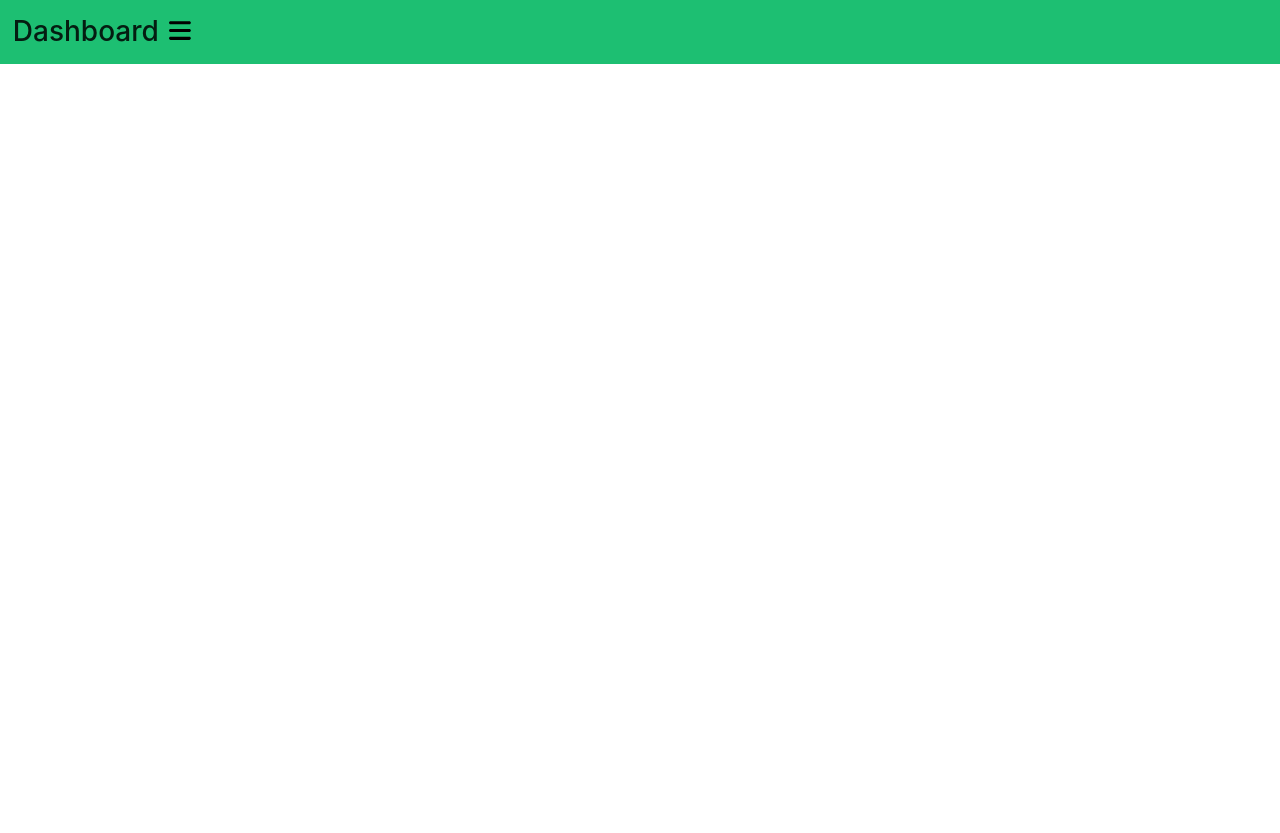
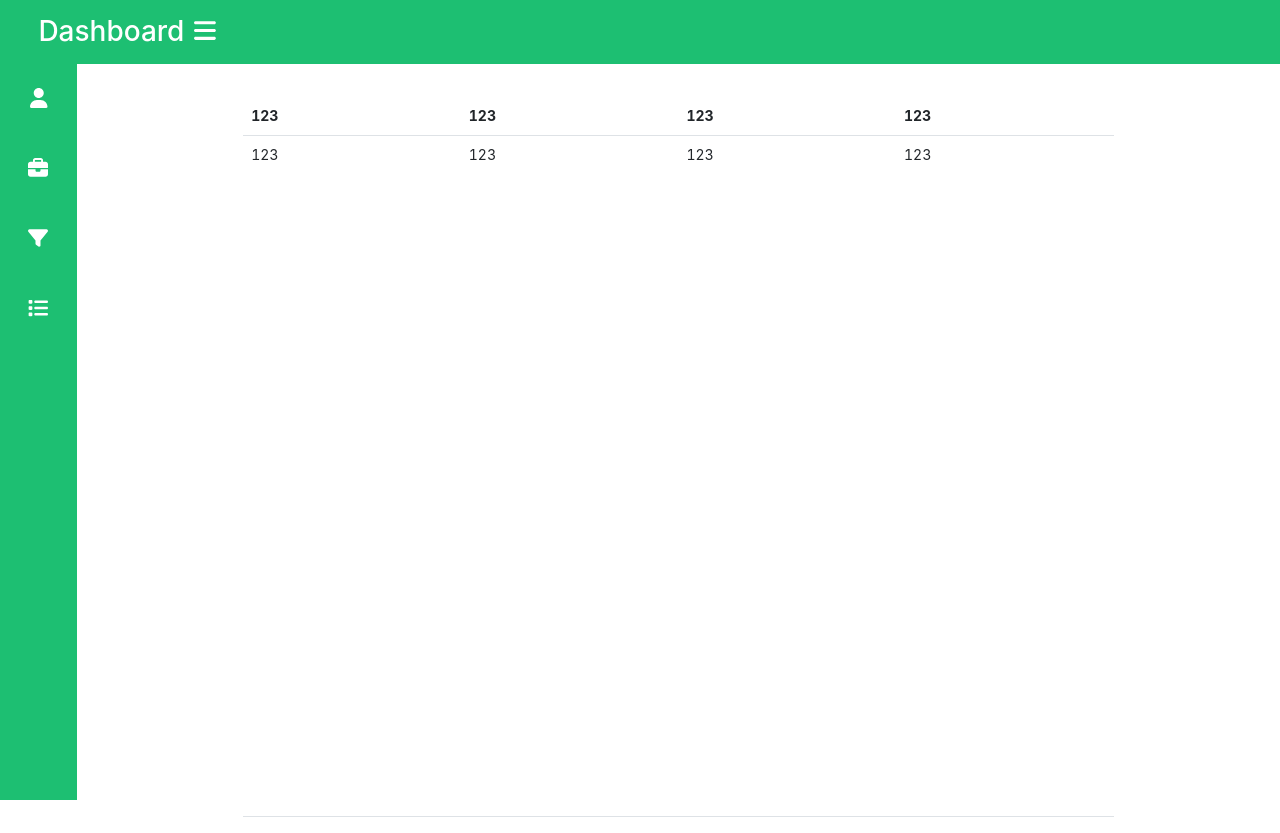
Before and after one commit to MinhNguyen153216/fiverr-typescript, a React (Create React App) app: page /admin in a window 1280 px wide. Before the commit the page ends 800 px from the top, so only its background shows below. Built offline with nearby package versions, Linux system fonts and the light colour scheme.

Commit message:
'doing_table'

```diff
--- a/src/assets/scss/templates/admin/adminTemplate.scss
+++ b/src/assets/scss/templates/admin/adminTemplate.scss
@@ -1,54 +1,103 @@
 @import "../../base/base";
 @import "../../themes/variables";
 
-.admin-page{
+.admin-page {
   display: flex;
   flex-direction: column;
-.nav{
-    height: 4rem;
-    background-color:#1dbf72;
-    .nav-left{
+  .top {
+    width: 100vw;
+    height: 8vh;
+    background-color: #1dbf72;
+    z-index: 5;
+    display: flex;
+    justify-content: space-between;
+    align-items: center;
+    .nav-left {
       display: flex;
       justify-content: center;
       align-items: center;
-        margin-left: 1%;
-        h3{
+      margin-left: 3%;
+      h3 {
         margin-bottom: 0;
         margin-right: 10px;
+        color: #fff;
       }
-        .opensidebar{
+      .opensidebar {
         font-size: 25px;
-            color: black;
-        }
-
+        color: #fff;
+        &:hover {
+          cursor: pointer;
         }
       }
-.sidebarNav{
-    width: 250px;
-    height: 100vh;
+    }
+  }
+  .bottom {
+    height: 92vh;
+    display: flex;
+    flex-direction: row;
+    align-items: center;
+    .sidebarNav {
+      width: 25vw;
+      height: 100%;
       background-color: #1dbf72;
-    transition: all 0.3s;
+      transition: all 0.2s;
       display: flex;
       flex-direction: column;
       align-items: center;
 
-    .closesidebar{
-        font-size: 25px;
-        color: black;
-       position: relative;
-       margin-top: 7%;
+      // .closesidebar{
+      //     font-size: 25px;
+      //     color: black;
+      //    position: relative;
+      //    margin-top: 7%;
+      //    &:hover{
+      //     cursor: pointer;
+      //    }
 
-       i{
-        position: absolute;
-        top: 2%;
-        left: 30%;
-        width: 100%;
+      //    i{
+      //     position: absolute;
+      //     top: 2%;
+      //     left: 30%;
+      //     width: 100%;
+      //    }
+      //     // padding-top: 25%;
+
+      //     margin-bottom: 20%;
+      // }
+      .menu {
+        .menuItem {
+          display: flex;
+          flex-direction: row;
+          align-items: center;
+          height: 70px;
+          justify-content: flex-start;
+          align-items: center;
+          .icon {
+            font-size: 20px;
+            color: #fff;
+            margin-right: 15px;
+            // margin: 0 auto;
           }
-        // padding-top: 25%;
-
-        margin-bottom: 20%;
-    }
-
-
+          .link_text {
+            color: #fff;
+            font-size: 17px;
           }
         }
+      }
+    }
+    .adminuser {
+        width: 85vw;
+        height: 100%;
+      margin: 3% auto;
+
+      display: flex;
+      flex-direction: row;
+    justify-content: center;
+      table {
+        width: 80%;
+        tr {
+        }
+      }
+    }
+  }
+}
--- a/src/pages/Admin/AdminUser/AdminUser.tsx
+++ b/src/pages/Admin/AdminUser/AdminUser.tsx
@@ -4,6 +4,25 @@ type Props = {}
 
 export default function AdminUser({}: Props) {
   return (
-    <div>AdminUser</div>
+    <div className='adminuser'>
+      <table className='table'>
+        <thead>
+        <tr>
+          <th>123</th>
+          <th>123</th>
+          <th>123</th>
+          <th>123</th>
+        </tr>
+        </thead>
+        <tbody>
+         <tr>
+         <td>123</td>
+          <td>123</td>
+          <td>123</td>
+          <td>123</td>
+         </tr>
+        </tbody>
+      </table>
+    </div>
   )
 }
--- a/src/templates/Admin/AdminTemplate.tsx
+++ b/src/templates/Admin/AdminTemplate.tsx
@@ -1,6 +1,7 @@
 import React, { useState } from "react";
 import { NavLink } from "react-router-dom";
 import AdminService from "../../pages/Admin/AdminService/AdminService";
+import AdminUser from "../../pages/Admin/AdminUser/AdminUser";
 
 type Props = {};
 
@@ -39,26 +40,8 @@ export default function AdminTemplate({}: Props) {
 
   return (
     <div className="admin-page ">
-      {/* <div className="d-flex" style={{ minHeight: "100vh" }}>
-        <div className="sidebar p-5" style={{backgroundColor:'#46546c'}}>
-          <nav className="d-flex flex-column " >
-            <div className="sidebarTop d-flex">
-            <a className="text-white me-3" href="#">Dashboard</a>
-            <i className="fa-solid fa-bars text-white"></i>
-            </div>
-            <div className="menu d-flex flex-column">
-            <a className="text-white" href="#">Quản lí người dùng</a>
-            <a className="text-white" href="#">Quản lí công việc</a>
-            <a className="text-white" href="#">Quản lí loại công việc</a>
-            <a className="text-white" href="#">Quản lí dịch vụ</a>
-            </div>
-          </nav>
-        </div>
-        <div className="main">
 
-        </div>
-      </div> */}
-      <div className="nav">
+      <div className="top ">
         <div className="nav-left">
           <h3>Dashboard</h3>
           <div className="opensidebar" onClick={showSidebar}>
@@ -67,27 +50,25 @@ export default function AdminTemplate({}: Props) {
         </div>
         <div className="nav-right"></div>
       </div>
+      <div className="bottom">
       <div
         className="sidebarNav"
         style={
           sidebar
-            ? { position: "fixed", top: "0", left: "0%" }
-            : { position: "fixed", top: "0", left: "-100%" }
+            ? {width:'20%'}
+            : { width:'6%' }
         }
       >
-        <div className="closesidebar" onClick={showSidebar}>
+        {/* <div className="closesidebar"  onClick={showSidebar}>
           <i className="fa-solid fa-xmark"></i>
-        </div>
+        </div> */}
         <div className="menu">
-        {/* <i className="fa-solid fa-bars"></i> */}
-
-
           {menuItem.map((item, index) => {
             return (
-              <NavLink to={item.path} key={index} className="link">
-                <div>
-                  <span className="icon">{item.icon}</span>
-                  <span className="link_text">{item.title}</span>
+              <NavLink to={item.path} key={index} >
+                <div className="menuItem">
+                  <span className="icon" style={sidebar?{margin:''}:{margin:'0 auto'}}>{item.icon}</span>
+                  <span className="link_text" style={sidebar?{display:"block"}:{display:'none'}}>{item.title}</span>
                   {/* {item.icon}{item.title} */}
                 </div>
               </NavLink>
@@ -95,6 +76,8 @@ export default function AdminTemplate({}: Props) {
           })}
         </div>
       </div>
+      <div className="adminuser"><AdminUser/></div>
+      </div>
     </div>
   );
 }
```
Lines whose indentation alone changed are shown as unchanged.
